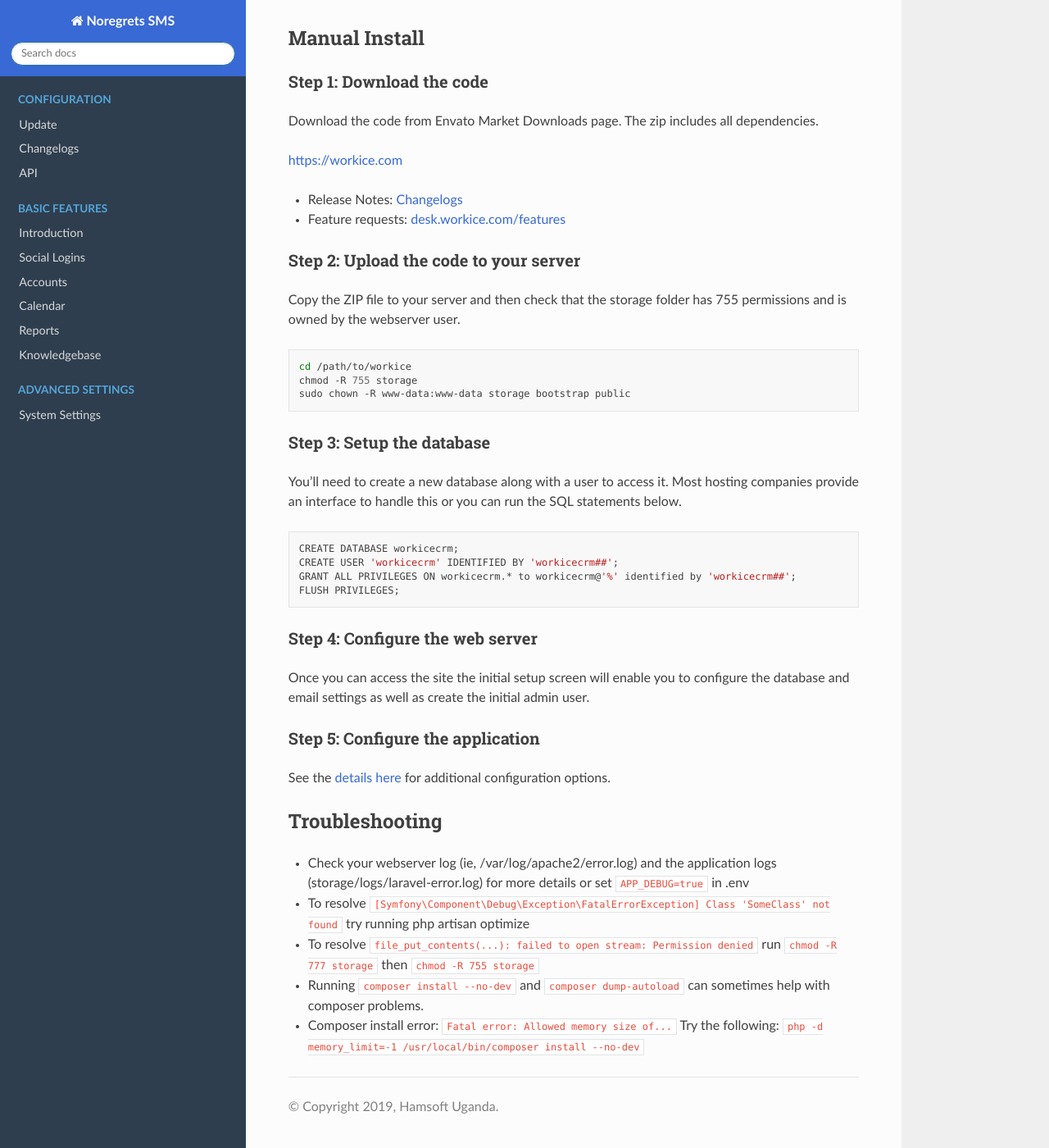
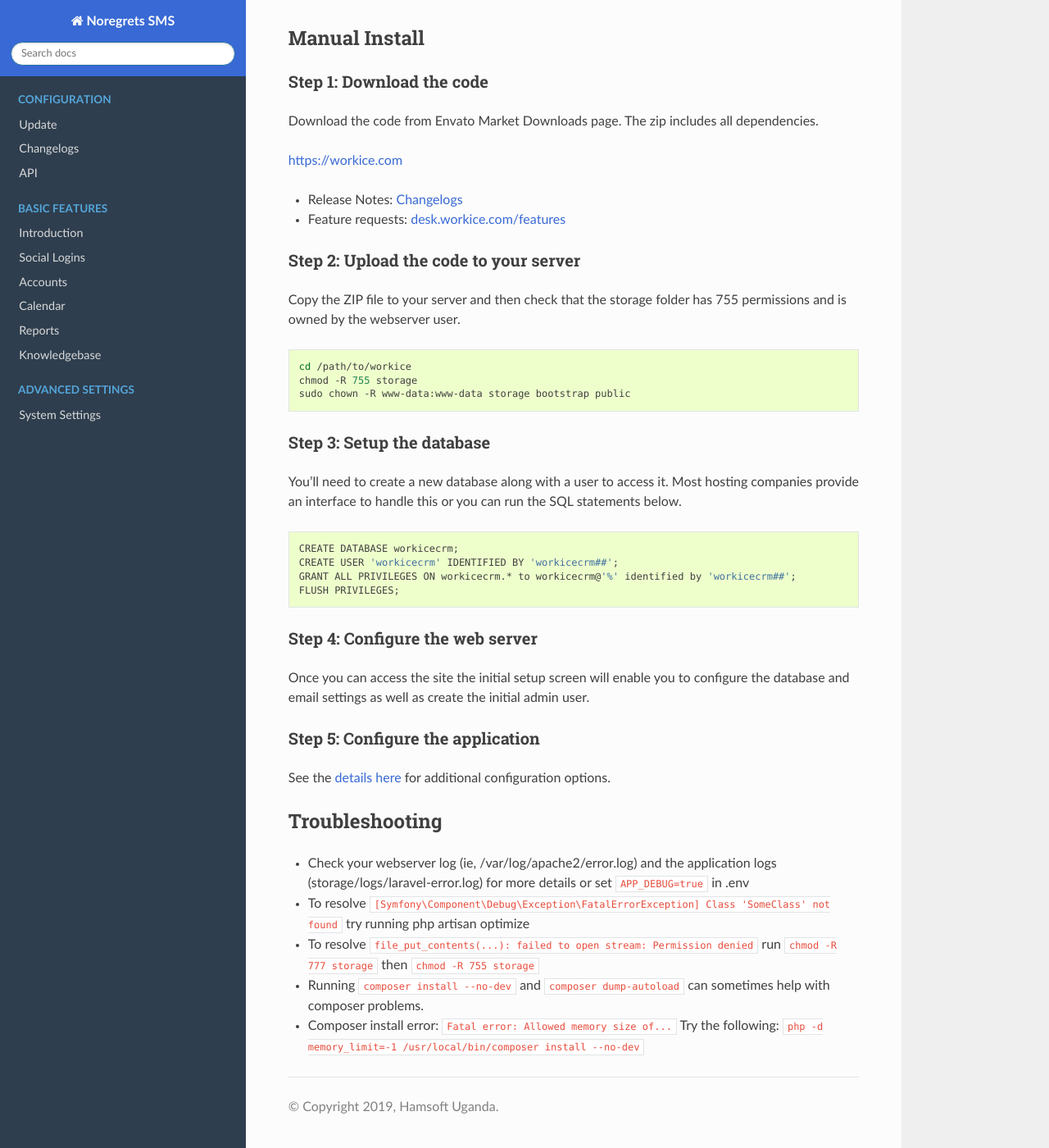
Before and after one commit to hamsoftug/noregretsAPIdocs, a Sphinx documentation site: the page built from docs/source/install.rst, in a window 1280 px wide and 1400 px high, scrolled down 623 px. Shown: the whole window at 82% size. Built offline with Sphinx 7.4.7 and the Read the Docs theme 2.0.0, drawn with Linux system fonts in a browser that asks for light colours; pages that are not in the unit, such as notebooks, are missing from menus.

Commit message:
added sphinx tabs

```diff
--- a/docs/source/conf.py
+++ b/docs/source/conf.py
@@ -44,7 +44,8 @@
     'sphinx.ext.todo',
     'sphinx.ext.coverage',
     'sphinx.ext.mathjax',
-    'sphinx_sitemap'
+    'sphinx_sitemap',
+	'sphinx_tabs.tabs'
 ]
 
 # Add any paths that contain templates here, relative to this directory.
@@ -72,7 +73,7 @@
 exclude_patterns = []
 
 # The name of the Pygments (syntax highlighting) style to use.
-pygments_style = None
+pygments_style = 'sphinx'
 
 
 # -- Options for HTML output -------------------------------------------------
```
